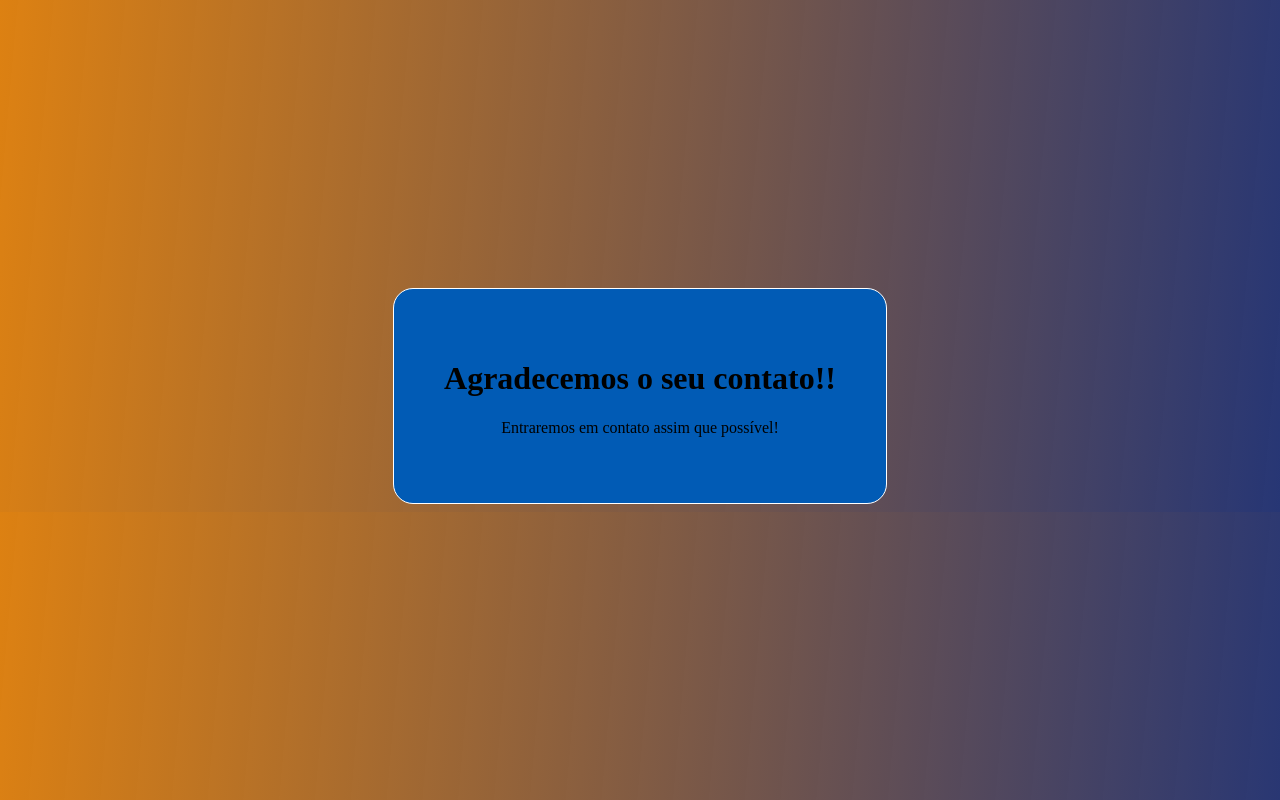
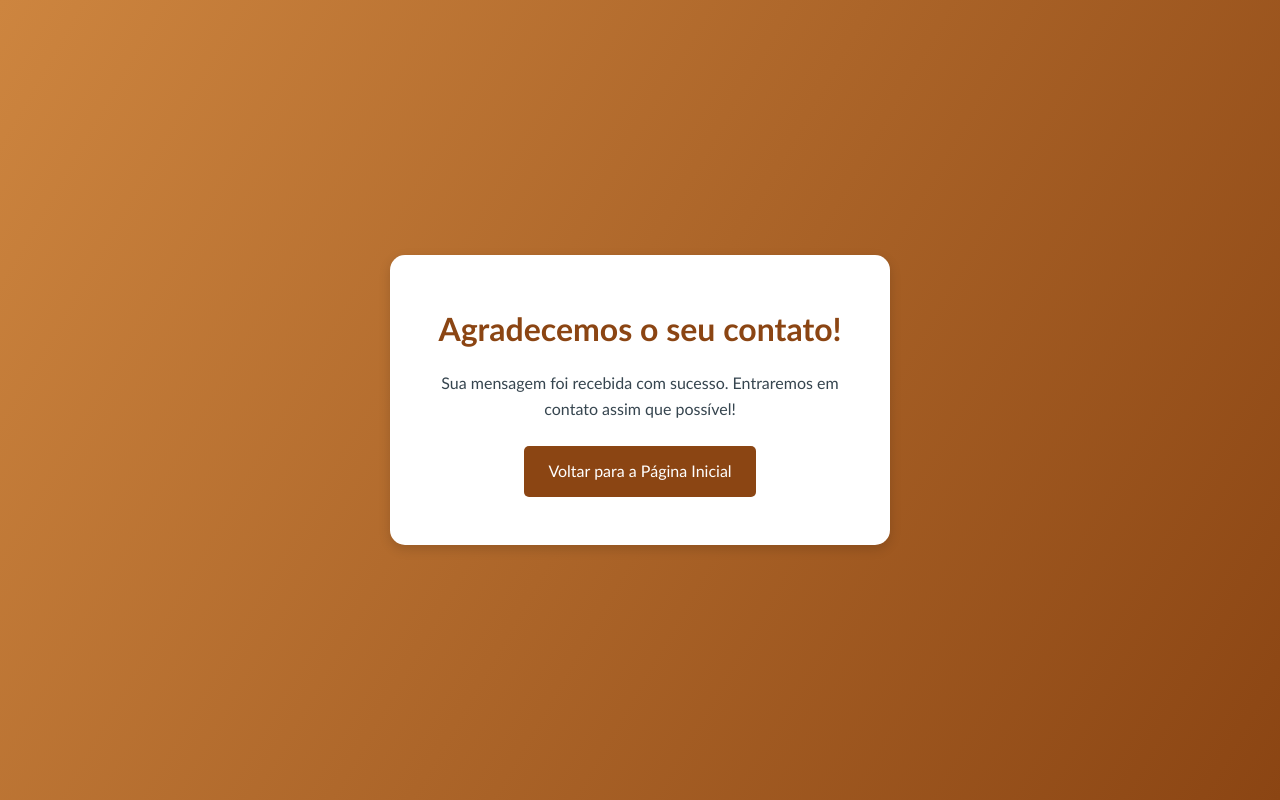
Before and after one commit to LuizFelipeFonseca/Tarefa-6-WikiSaboresSorocaba, a plain HTML site: page obrigado.html in a window 1280 px wide. Drawn offline with Linux system fonts and the light colour scheme.

Commit message:
versão 1.0.1

```diff
--- a/obrigado.html
+++ b/obrigado.html
@@ -3,30 +3,16 @@
 <head>
     <meta charset="UTF-8">
     <meta name="viewport" content="width=device-width, initial-scale=1.0">
-    <title>Obrigado</title>
-    <style>
-        body{
-            background: linear-gradient(95deg, #dd8112, #02145dda);
-            display:flex;
-            justify-content: center;
-            align-items: center;
-        }
-        div{
-            max-width: 450px;
-            border-radius: 20px;
-            border: solid 1px #ffffff;
-            background-color: #015bb5;
-            padding: 50px;
-            margin-top: 280px;
-            text-align: center;
-
-        }
-    </style>
+    <title>Obrigado pelo Contato!</title>
+    <link rel="stylesheet" href="style.css">
 </head>
 <body>
-    <div>
-        <h1 style="font-weight: bold;">Agradecemos o seu contato!!</h1>
-        <p>Entraremos em contato assim que possível!</p>
+    <div class="thank-you-container">
+        <div class="thank-you-box">
+            <h1>Agradecemos o seu contato!</h1>
+            <p>Sua mensagem foi recebida com sucesso. Entraremos em contato assim que possível!</p>
+            <a href="index.html" class="back-home-btn">Voltar para a Página Inicial</a>
+        </div>
     </div>
 </body>
 </html>
```
